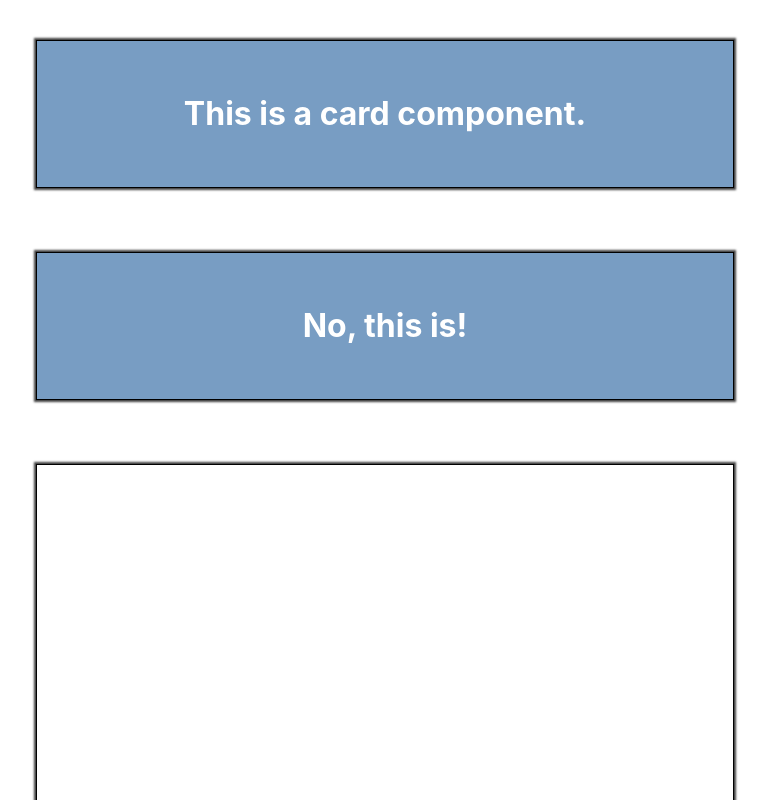
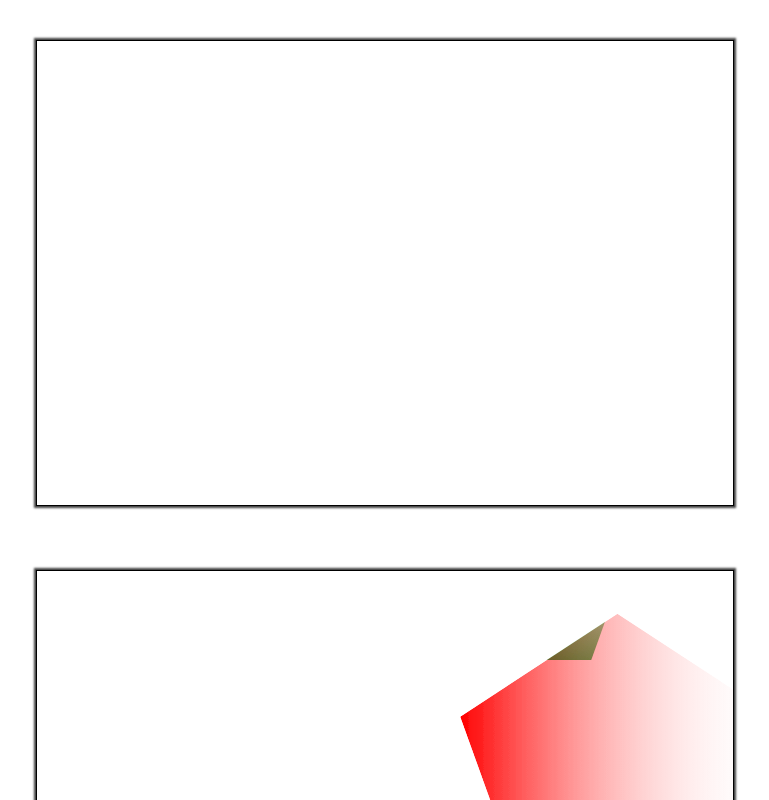
Before and after one commit to mikepeiman/sveltesvg, a Svelte app: page / in a window 1280 px wide. Shown: the top 800 px of the page, without its empty margins (255-1024 px from the left). Built offline with nearby package versions, Linux system fonts and the light colour scheme.

Commit message:
Minor changes

```diff
--- a/src/App.svelte
+++ b/src/App.svelte
@@ -2,6 +2,7 @@
   import Card from './components/card.svelte';
   import ManySVGs from './components/svg-element.svelte';
   import GradientSVG from './components/gradient-svg.svelte';
+  import Palette from './pages/palette.svelte';
 </script>
 
 <style>
@@ -15,7 +16,6 @@
 	}
 </style>
 
-<Card headline="This is a card component." />
-<Card headline="No, this is!" />
 <ManySVGs headline="Click inside here to generate a polygon" bg="rgba(255,55,0,1)" />
 <GradientSVG />
+<Card headline="This is a card component." />
--- a/src/components/svg-element.svelte
+++ b/src/components/svg-element.svelte
@@ -12,7 +12,7 @@
   $: x = 0;
   $: y = 0;
   let points = 5;
-  let distance = 150;
+  let distance = 50;
   // let polygonPointsArray = []
   let origin;
 
@@ -146,7 +146,7 @@
       transform: ${newX}px ${newY}px;
       transition: all 0.25s;
       &:hover {
-        transform: rotate(72deg);
+        transform: rotate(288deg);
         -ms-transform-origin: ${newX}px ${newY}px;
         -webkit-transform-origin: ${newX}px ${newY}px;
         transform: ${newX}px ${newY}px;
@@ -171,7 +171,7 @@
     padding: 2rem;
     margin: 2rem;
     width: 50%;
-    height: 100vh;
+    height: 50vh;
     justify-self: center;
     align-self: center;
     /* border: 2px solid rgba(75,95,255,0.5); */
--- /dev/null
+++ b/src/pages/palette.svelte
@@ -0,0 +1 @@
+<h1>Palette</h1>
```
